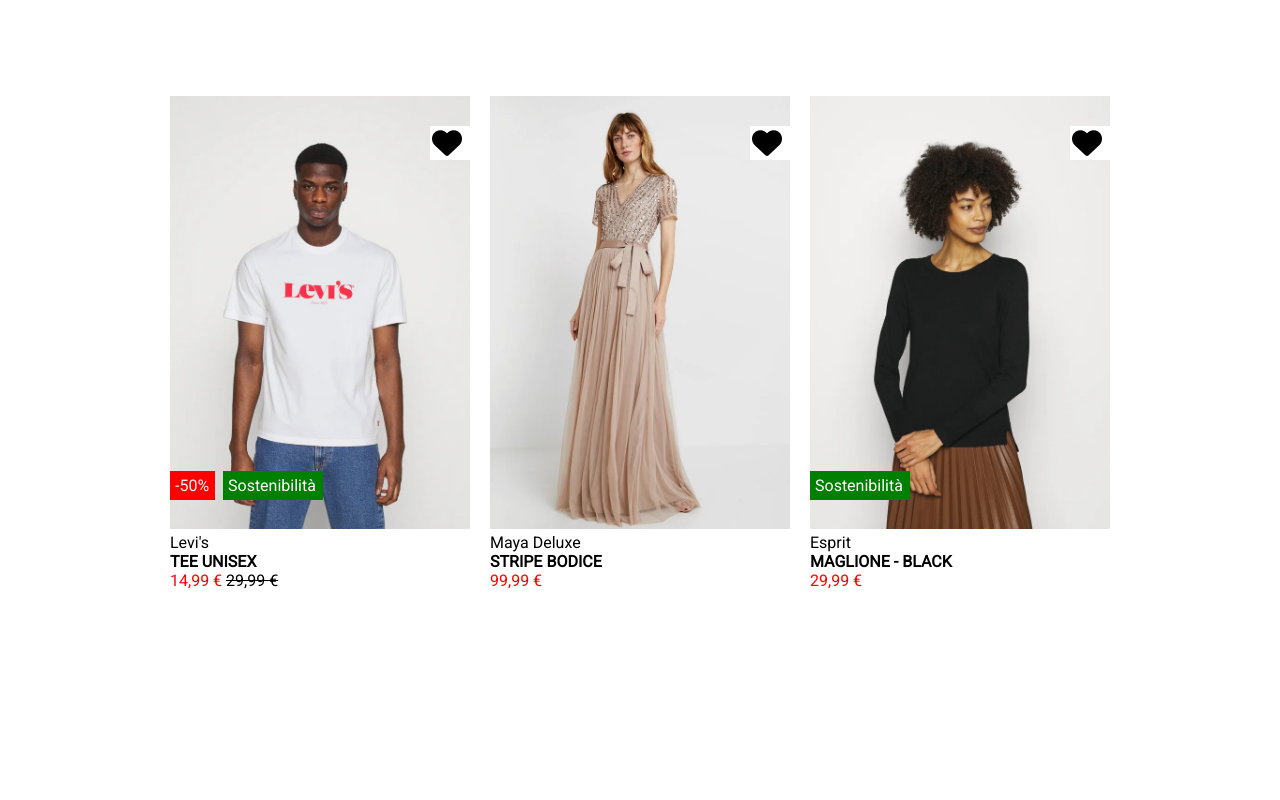
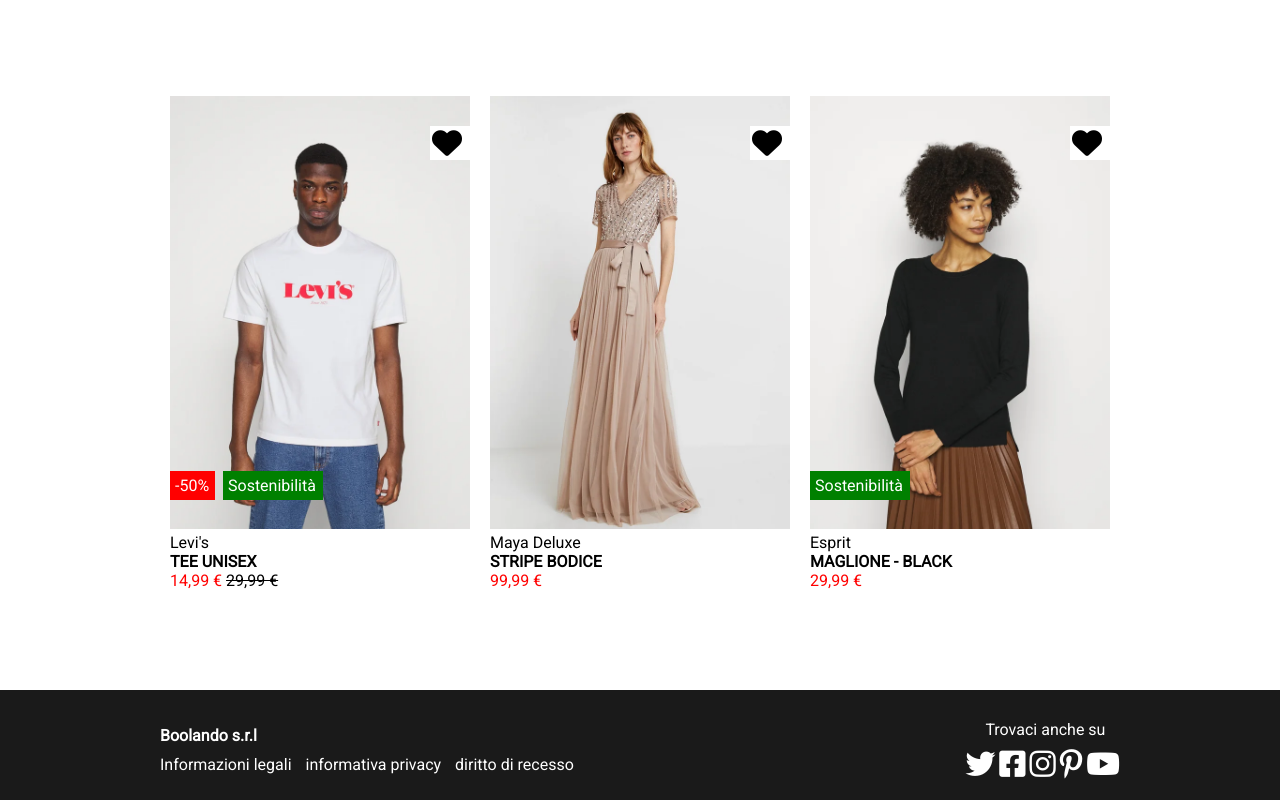
Before and after one commit to fedeloxe/html-css-boolando, a plain HTML site: page index.html in a window 1280 px wide. Shown: the part 718-1518 px from the top of the page. Before the commit the page ends 1408 px from the top, so only its background shows below. Drawn offline with Linux system fonts and the light colour scheme.

Commit message:
footer done

```diff
--- a/css/style.css
+++ b/css/style.css
@@ -46,12 +46,46 @@ main{
     font-size: 30px;
 }
 
+/*footer*/
+footer{
+    width: 100%;
+    height: 110px;
+    background-color: #1a1a1a ;
+    color: white;
+}
+
+footer i{
+    font-size: 30px;
+    padding-top: 10px;
+}
+
+#follow{
+    padding-left: 20px;
+}
+
+h4{
+    margin-bottom: 10px;
+}
+.col-50 span{
+    padding-right: 10px;
+}
 
 /*attribute*/
 
 header .row{
     display: flex;
     justify-content:space-between;
+
+}
+
+main .row{
+    display: flex;
+}
+
+footer .row{
+    display: flex;
+    justify-content: space-between;
+    align-items: center;
 }
 
 .col-33{
@@ -60,15 +94,16 @@ header .row{
     margin-bottom: 100px;
 }
 
+.col-50{
+    padding-top: 30px;
+}
+
 .content{
     width: 100%;
     position: absolute;
     position: relative;
 }
 
-main .row{
-    display: flex;
-}
 
 .content img{
     width: 100%;
--- a/index.html
+++ b/index.html
@@ -151,6 +151,30 @@
     </main>
 
     <footer>
+        <div class="container">
+            <div class="row">
+                <div class="col-50">
+                    <h4 id="name"> Boolando s.r.l</h4>
+                    <span>Informazioni legali</span>
+                    <span>informativa privacy</span>
+                    <span>diritto di recesso</span>
+
+                </div>
+                <div class="col-50">
+                    <span id="follow">Trovaci anche su </span>
+                    <div class="icon">
+                        <i class="fa-brands fa-twitter"></i>
+                        <i class="fa-brands fa-square-facebook"></i>
+                        <i class="fa-brands fa-instagram"></i>
+                        <i class="fa-brands fa-pinterest-p"></i>
+                        <i class="fa-brands fa-youtube"></i>
+
+                    </div>
+
+                </div>
+            </div>
+        </div>
+
 
     </footer>
 
```
